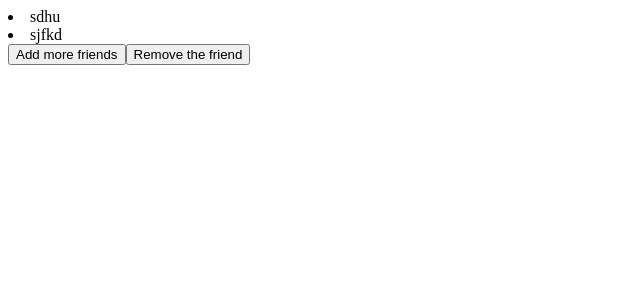
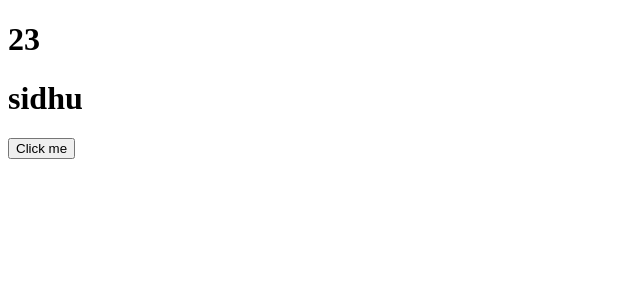
Before and after one commit to Dharmateja69/React-Course, a React (Vite) app in the folder react-demos/: page / in a window 1280 px wide. Shown: the top 300 px of the page, without its empty margins (0-640 px from the left). Built offline with nearby package versions, Linux system fonts and the light colour scheme.

Commit message:
obj-useState()

```diff
--- a/react-demos/src/App.jsx
+++ b/react-demos/src/App.jsx
@@ -1,21 +1,20 @@
 import React, { useState } from "react";
 
 export default function App() {
-  const [frined, setfriend] = useState(["sdhu", "sjfkd"]);
-  const addfriend = () => {
-    setfriend([...frined, "dharmateja"]); //at first we have to copy the existing data using the restoperator ...name,
+  const [obj, setobj] = useState({
+    name: "sidhu",
+    age: 23,
+  });
+
+  const handle = () => {
+    setobj({ ...obj, age: 58 }); //before we will change the data we have to copy it useing the ...restoperator
   };
-  const remove = () => {
-    setfriend([...frined]);
-  };
+
   return (
     <div>
-      {frined.map((item) => (
-        <li key={Math.random()}>{item}</li>
-      ))}
-      <button onClick={addfriend}>Add more friends</button>
-      <button onClick={remove}>Remove the friend</button>
+      <h1>{obj.age}</h1>
+      <h1>{obj.name}</h1>
+      <button onClick={handle}>Click me</button>
     </div>
   );
 }
-// like wise we can add different types of methods like update, delete, etc....
```
